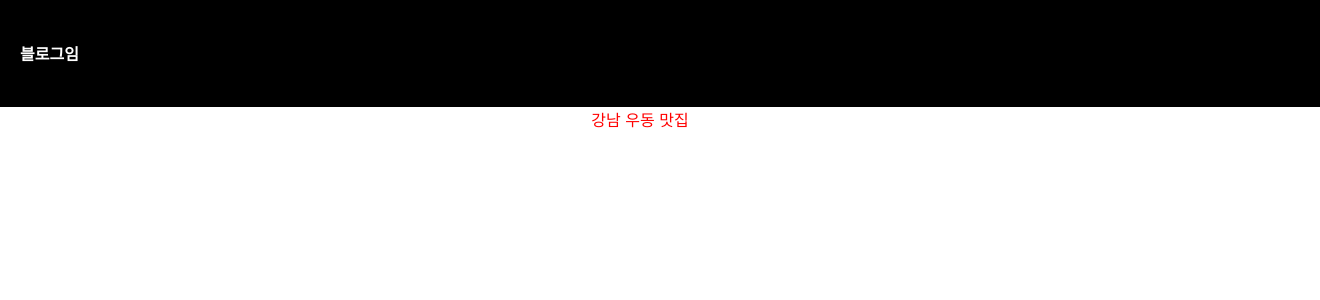
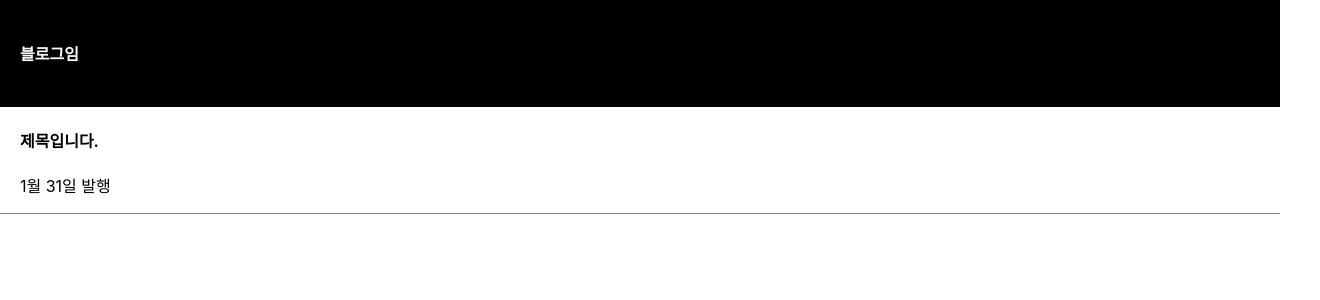
Before and after one commit to JellyKingdom/react-prac-blog, a React (Create React App) app: page / in a window 1280 px wide. Shown: the top 300 px of the page, 1320 px wide, since content can reach past the window. Built offline with nearby package versions, Linux system fonts and the light colour scheme.

Commit message:
feat: title UI

```diff
--- a/src/App.css
+++ b/src/App.css
@@ -1,5 +1,15 @@
 .App {
   text-align: center;
+}
+
+div{
+  box-sizing: border-box;
+}
+
+.list{
+  padding-left: 20px;
+  text-align: left;
+  border-bottom: 1px solid grey;
 }
 
 .black-nav {
--- a/src/App.js
+++ b/src/App.js
@@ -2,13 +2,17 @@
 import "./App.css";
 
 let post = "강남 우동 맛집";
+
 function App() {
     return (
         <div className="App">
             <div className="black-nav">
                 <h4>블로그임</h4>
             </div>
-            <div style={{ color: "red", fontSize: "16px" }}>{post}</div>
+            <div className="list">
+              <h4>제목입니다.</h4>
+              <p>1월 31일 발행</p>
+            </div>
         </div>
     );
 }
```
